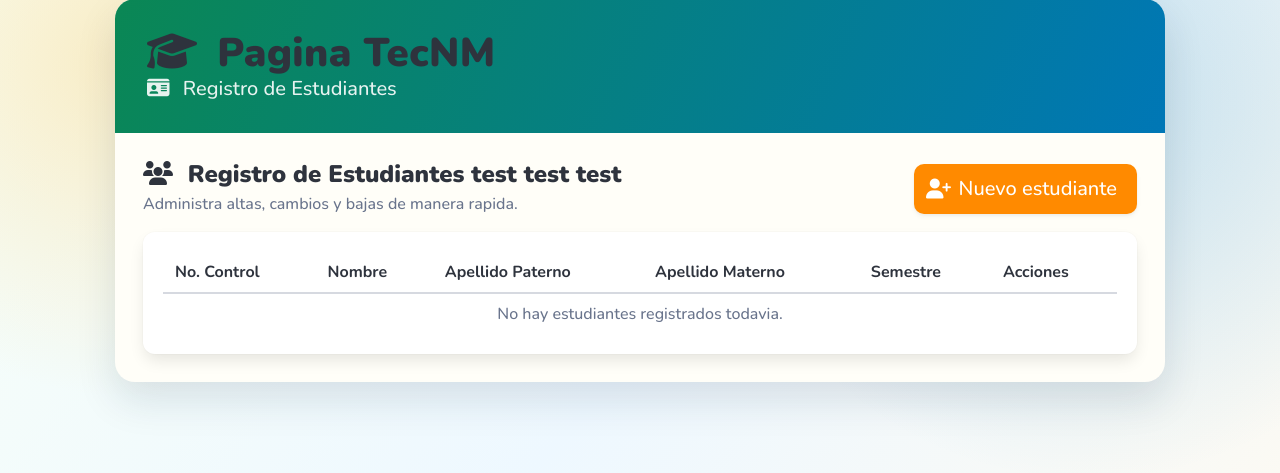
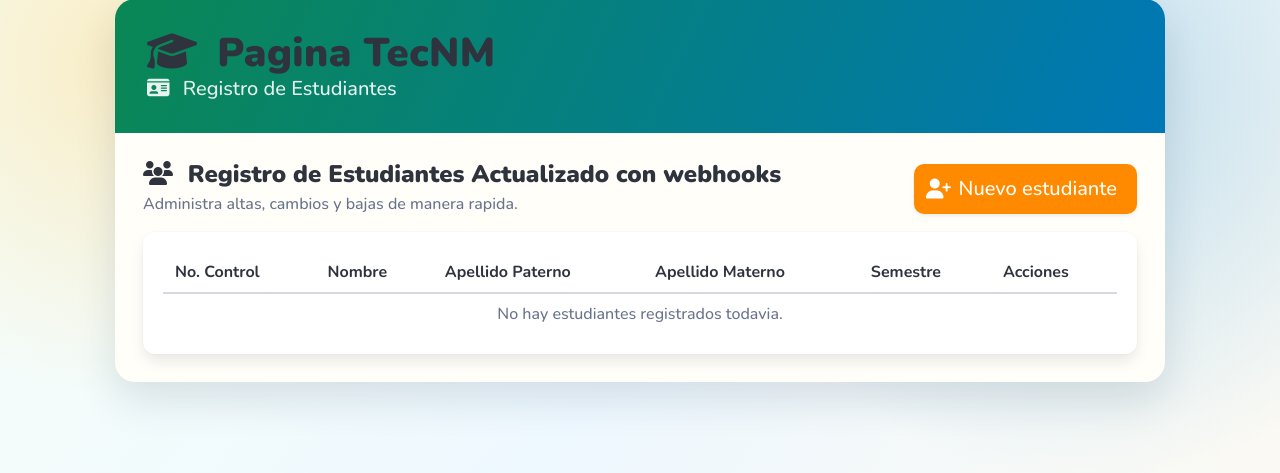
Before and after one commit to DanielWar1/CRUD_ESTUDIANTES_ENE2026, a Flask app: page / in a window 1280 px wide. Shown: the part 57-530 px from the top of the page. Run offline with Flask 3, Linux system fonts and the light colour scheme; data that the repository does not hold is empty; some libraries are stand-ins or nearby versions.

Commit message:
version weebjooks

```diff
--- a/templates/index.html
+++ b/templates/index.html
@@ -3,7 +3,7 @@
 {% block content %}
 <div class="is-flex is-justify-content-space-between is-align-items-center is-flex-wrap-wrap gap-3 mb-4 fade-up stagger-1">
     <div>
-        <h2 class="title is-4 mb-1"><i class="fa-solid fa-users mr-2"></i> Registro de Estudiantes test test test</h2>
+        <h2 class="title is-4 mb-1"><i class="fa-solid fa-users mr-2"></i> Registro de Estudiantes Actualizado con webhooks</h2>
         <p class="has-text-grey">Administra altas, cambios y bajas de manera rapida.</p>
     </div>
     <a href="{{ url_for('create_estudiante') }}" class="button is-brand is-medium">
```
